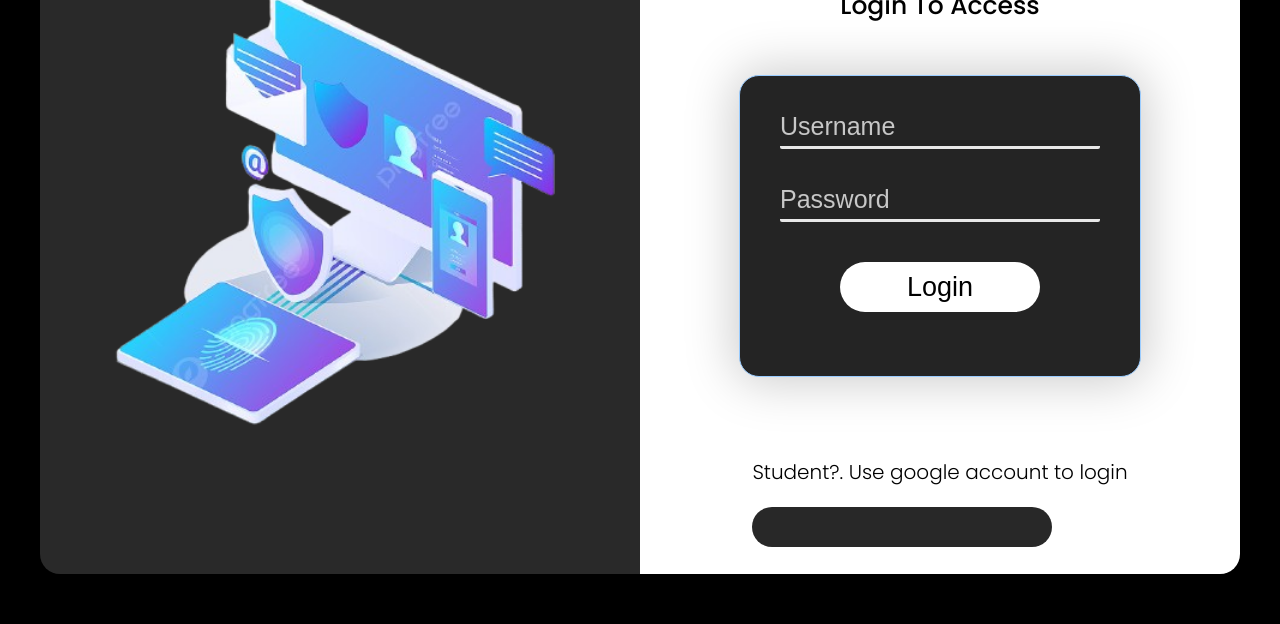
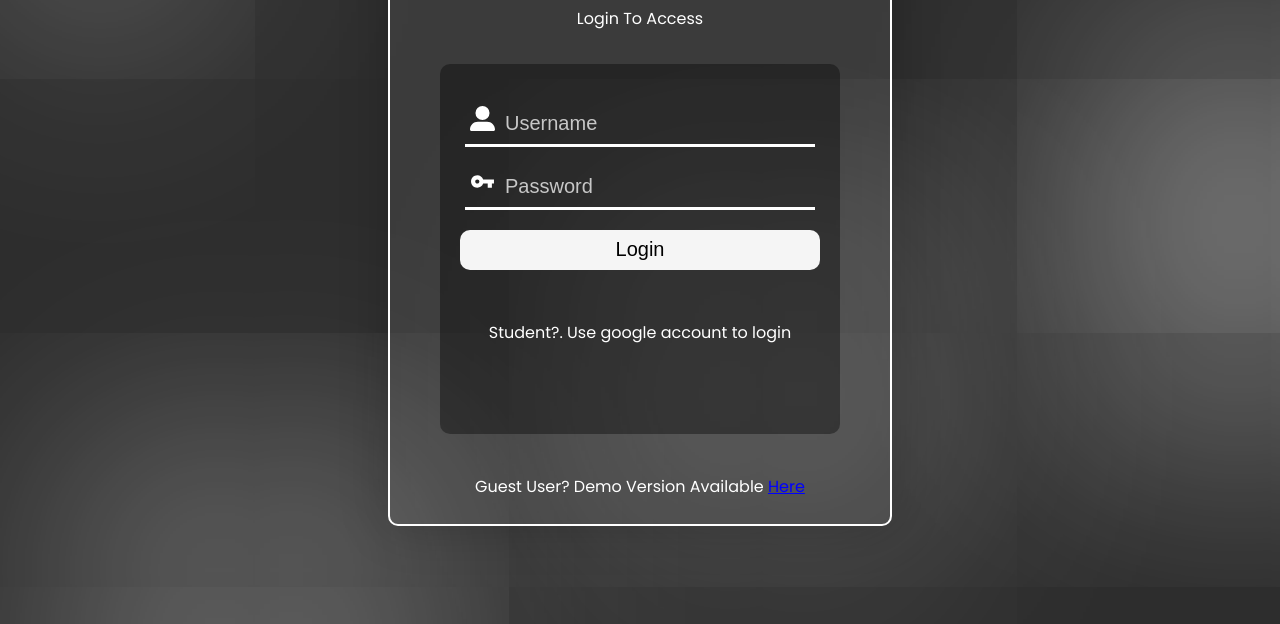
Before and after one commit to monesh66/campsplanner-frontend, a React app: page /login in a window 1280 px wide. Shown: the part 176-800 px from the top of the page. Built offline with nearby package versions, Linux system fonts and the light colour scheme; a web font is replaced by a local one.

Commit message:
redesigned login page

```diff
--- a/src/component/dashboard/dashboard.css
+++ b/src/component/dashboard/dashboard.css
@@ -55,9 +55,9 @@
     width: 300px;
     /* border-right: solid 2px black; */
     background: white;
-    border-radius: 10px;
-    border-top-right-radius: 0px;
-    border-bottom-right-radius: 0px;
+    border-radius: 5px;
+    border-top-right-radius: 5px;
+    border-bottom-right-radius: 5px;
     box-shadow: 0px 0px 20px 1px rgba(0, 0, 0, 0.250);
 
 }
--- a/src/component/dashboard/dashboard.js
+++ b/src/component/dashboard/dashboard.js
@@ -87,8 +87,8 @@ const Dashboard = ({ url }) => {
         className='skl3'
         baseColor="#d6d6d6a9"
         highlightColor="#f6f6f6"
-        width={380}
-        height={200} />;
+        width={300}
+        height={150} />;
 
     const sk4 = <Skeleton
         className='skl4'
@@ -198,7 +198,7 @@ const Dashboard = ({ url }) => {
                 ])
             }, 500);
         }
-    }, [compMount])
+    }, )
 
     // number animation
     useEffect(() => {
--- a/src/component/login/login.css
+++ b/src/component/login/login.css
@@ -1,72 +1,86 @@
 body{
-    /* background-color: rgb(57, 189, 189); */
-    background-color: black;
+    background-color: rgb(45, 45, 45);
+    overflow: hidden;
 }
 .login{
-    width:1200px;
-    height: 700px;
-    border-radius: 20px;
-    box-shadow: 0px 0px 50px 5px rgba(0, 0, 0, 0.203);
+    height: 100vh;
+    width: 100vw;
     display: flex;
+    justify-content: center;
+    align-items: center;
     color: black;
 }
-.login > div{
-    width: 600px;
-    height: 700px;
+.login .loginbox{
+    color: white;
+    border: solid 2px white;
+    width: 500px;
+    height: 600px;
+    background-color: rgba(255, 255, 255, 0.068);
+    border-radius: 10px;
+    box-shadow: 0px 0px 50px 1px rgba(0, 0, 0, 0.2);
 }
-.login .left{
-    border-top-left-radius: 20px;
-    border-bottom-left-radius: 20px;
-    /* background-color: rgb(0, 128, 255); */
-    background-color: rgb(41, 41, 41);
-}
-.login .right{
-    border-top-right-radius: 20px;
-    border-bottom-right-radius: 20px;
-    background-color: rgb(255, 255, 255);
-    font-family: "Poppins", serif;
-    font-weight: 100;
-    font-style: normal;
+.login .loginbox .title{
+    margin-top: 10px;
+    height: 100px;
+    width: 100%;
     display: flex;
     flex-direction: column;
     align-items: center;
     justify-content: center;
-
 }
-.login .right .box{
-    width: 550px;
-    height: 650px;
+.login .loginbox .title h1{
+    font-family: "Poppins", serif;
+}
+.login .loginbox .title p{
+    margin-top: 20px;
+    font-family: "Poppins", serif;
+}
+.login .loginbox .body{
+    width: 100%;
+    height: 500px;
     display: flex;
     flex-direction: column;
     align-items: center;
 }
-.login .right .box > p{
-    font-size: 25px;
-    font-weight: 500;
-    margin-top: 40px;
-}
-.login .inputBox{
-    width: 400px;
-    height: 300px;
-    border-radius: 20px;
-    border: solid 1px rgb(154, 204, 255);
-    box-shadow: 0px 0px 50px 5px rgba(0, 0, 0, 0.203);
-    /* background: rgb(190, 222, 255); */
-    background-color: rgb(36, 36, 36);
-    margin-top: 50px;
+.login .loginbox .body .inputbox{
+    width: 80%;
+    height: 370px;
+    margin-top: 30px;
+    border-radius: 10px;
     display: flex;
     flex-direction: column;
     align-items: center;
+    justify-content: center;
+    background-color: rgba(0, 0, 0, 0.371);
+    position: relative;
 }
-.login .inputBox input{
-    width: 80%;
+.login .loginbox .body .inputbox .usericon{
+    position: absolute;
+    top: 40px;
+    left: 30px;
+    font-size: 25px;
+    color: white;
+    text-shadow: 0 0 10px white
+}
+.login .loginbox .body .inputbox .passicon{
+    position: absolute;
+    top: 103px;
+    left: 30px;
+    font-size: 25px;
+    color: white;
+}
+.login .loginbox .body .inputbox input{
+    width: calc(90% - 50px);
+    padding-left: 40px;
     height: 40px;
-    border-radius: 2px;
-    border-bottom: solid rgb(232, 232, 232) 3px;
-    margin-top: 30px;
-    font-size: 25px;
     background-color: transparent;
-    color: white;
+    border-bottom: solid 3px white;
+    font-size: 20px;
+    color: whitesmoke;
+    margin-bottom: 20px;
+}
+.login .loginbox .body .inputbox input:hover{
+    border-bottom: solid 3px green;
 }
 input:focus {
     outline: none;
@@ -75,90 +89,127 @@ input:focus {
 input::placeholder {
     color: rgb(199, 199, 199);
 }
-.login .inputBox input:hover{
-    border-bottom: 3px solid green;
+.login .loginbox .body .inputbox button{
+    width: 90%;
+    height: 40px;
+    background-color: whitesmoke;
+    border-radius: 10px;
+    font-size: 20px;
+}
+.login .loginbox .body .inputbox button:hover{
+    background-color: black;
+    color: white;
+    transition: 200ms;
+    cursor: pointer;
+}
+.login .Gauth{
+    margin-top: 50px;
+}
+.login .googletext{
+    color: white;
+    margin-bottom: 10px;
+}
+.login .demo{
+    margin-top: 40px;
+}
+.login .here{
+    color: blue;
+    cursor: pointer;
+    text-decoration: underline;
 }
 
-.login .inputBox button{
-    width: 200px;
-    height: 50px;
-    border-radius: 50px;
-    margin-top: 40px;
-    font-size: 27px;
-    background-color: rgb(255, 255, 255);
+.login .bg1{
+    position: absolute;
+    width: 0px;
+    height: 0px;
+    top: 100px;
+    left: 100px;
+    box-shadow: 0px 0px 1000px 100px rgba(255, 255, 255, 0.4);
+    z-index: -1;
 }
-.login .inputBox button:hover{
-    width: 210px;
-    height: 55px;
-    background-color: rgb(5, 5, 5);
-    color: white;
-    transition: 200ms;
+.login .bg2{
+    position: absolute;
+    width: 0px;
+    height: 0px;
+    top: 50%;
+    left: 100%;
+    box-shadow: 0px 0px 1000px 200px rgba(255, 255, 255, 0.4);
+    z-index: -1;
 }
-.login .Gauth{
-    margin-top: 80px;
+.login .bg3{
+    position: absolute;
+    width: 0px;
+    height: 0px;
+    top: 100%;
+    left: 20%;
+    box-shadow: 0px 0px 1000px 200px rgba(255, 255, 255, 0.3);
+    z-index: -1;
 }
-.login .left{
-    display: flex;
-    flex-direction: column;
-    align-items: center;
-    justify-content: center;
+.login .bg4{
+    position: absolute;
+    width: 0px;
+    height: 0px;
+    top: 70%;
+    left: 60%;
+    box-shadow: 0px 0px 1000px 200px rgba(255, 255, 255, 0.2);
+    z-index: -1;
 }
-.login .left .loginimg{
-    height: 600px;
-}
-.login .google *{
-    background: rgb(40, 40, 40);
-    color: white;
-    border-radius: 100px;
 
-}
-.login .google{
-    width: 300px;
-    border-radius: 100px;
-}
-.login .google span{
-    font-size: 20px;
-}
-.login .google svg{
-    height: 25px;
-}
-.login .googletext{
-    color: black;
-    font-weight: 300;
-    margin-bottom: 20px;
-    font-size: 20px;
-}
+
+
+
+
+
+
 .notification{
     position: absolute;
     top: 20px;
-    left: calc(50vw - 400px);
+    right: 0;
     width: 800px;
     height: 70px;
-    border-right: solid 5px rgb(255, 0, 0);
+    border-right: solid 5px rgb(255, 255, 255);
     display: flex;
     justify-content: center;
     align-items: center;
     border-radius: 5px;
-    background-color: rgb(197, 87, 87);
+    background-color: rgb(0, 0, 0);
     animation: shake 0.5s ease-in-out;
+    box-shadow: 0px 0px 20px 1px rgba(0, 0, 0, 0.4);
+
+}
+@keyframes barload{
+    0%{width: 0px;}
+    100%{width: 100%;}
+}
+.notification::after{
+    content: "";
+    position: absolute;
+    bottom: -3px;
+    left: 0;
+    width: 0px;
+    height: 3px;
+    background-color: red;
+    z-index: -1;
+    animation: barload 5s ease-out 0.5s 1;
 }
 @keyframes shake{
-    0% {left: calc(50vw - 400px);}
-    10%, 30%, 50%, 70%, 90% { left: calc(50vw - 400px - 20px);}
-    20%, 40%, 60%, 80% { left: calc(50vw - 400px + 20px);}
-    100% {left: calc(50vw - 400px); }
+    0% {right: 0; opacity: 1;}
+    10%, 30%, 50%, 70%, 90% { right: -20px;}
+    20%, 40%, 60%, 80% { right: 20px;}
+    100% {right: 0; opacity: 1;}
 }
 .notification .msg{
     font-size: 25px;
-    color: rgb(15, 0, 0);
+    color: rgb(255, 255, 255);
     width: 730px;
     height: 70px;
     display: flex;
     align-items: center;
     justify-content: center;
-    font-weight: 700;
+    font-weight: 400;
 }
 .notification .close{
+    color: white;
     position: relative;
     right: 0;
     font-size: 30px;
--- a/src/component/login/login.js
+++ b/src/component/login/login.js
@@ -2,6 +2,8 @@ import './login.css';
 import { GoogleOAuthProvider, GoogleLogin } from '@react-oauth/google'
 import { jwtDecode } from 'jwt-decode';
 import login from '../img/login.png';
+import { RiKeyFill } from "react-icons/ri";
+import { FaUserLarge } from "react-icons/fa6";
 import { useEffect, useState } from 'react';
 import { PiSpinnerBold } from "react-icons/pi";
 import { useNavigate } from "react-router-dom";
@@ -68,7 +70,7 @@ const Login = ({ url }) => {
                         console.log(response.data)
                         navigate("/dashboard");
                     }
-                    else{
+                    else {
                         setmsg(response.data.msg);
                         setShowMSG(1);
                         setIsAuth(-1);
@@ -86,13 +88,21 @@ const Login = ({ url }) => {
         setTimeout(() => {
             checkAuth();
         }, 1000);
-    }, )
+    }, [navigate, url])
+
+    useEffect(()=>{
+        if(showMSG === 1){
+            setTimeout(() => {
+                setShowMSG(0);
+            }, 5500);
+        }
+    },[showMSG])
 
     //handle submit
     const handleSubmit = async (username, password) => {
         if (!username || !password) {
-            console.log("Username and password are required!");
-            setmsg("Username and password are required!")
+            console.log("Username and password is required!");
+            setmsg("Username and password is required!");
             setShowMSG(1);
             return;
         }
@@ -140,33 +150,35 @@ const Login = ({ url }) => {
                 }
                 else {
                     return (
-                        <div>
+                        <div className='login'>
                             {showMSG ? (
                                 <div className="notification">
                                     <p className="msg">{msg}</p>
-                                    <FaXmark className='close' onClick={()=>{setShowMSG(0);}}/>
+                                    <FaXmark className='close' onClick={() => { setShowMSG(0); }} />
                                 </div>
                             ) : (
                                 <div></div>
                             )}
-
-                            <div className="login">
-                                <div className="left">
-                                    <img className='loginimg' src={login} alt="Login img" />
-                                </div>
-                                <div className="right">
-                                    <div className="box">
+                            <div className="bg1"></div>
+                            <div className="bg2"></div>
+                            <div className="bg3"></div>
+                            <div className="bg4"></div>
+                            <div className="loginbox">
+                                <div className="title">
                                     <h1>Campus Schedule Planner</h1>
                                     <p>Login To Access</p>
-                                        <div className="inputBox">
+                                </div>
+                                <div className="body">
+                                    <div className="inputbox">
                                         <input type="text" name='username' id='username' placeholder='Username' />
+                                        <div className="usericon"><FaUserLarge /></div>
                                         <input type="text" name='password' id='password' placeholder='Password' />
+                                        <div className="passicon"><RiKeyFill /></div>
                                         <button onClick={() => {
                                             const username = document.getElementById('username').value;
                                             const password = document.getElementById('password').value;
                                             handleSubmit(username, password);
                                         }}>Login</button>
-                                        </div>
                                         <div className="Gauth">
                                             <GoogleOAuthProvider clientId="885814271546-1bd3vgp6bjfcfn61rao4v2pqfju8is10.apps.googleusercontent.com">
                                                 <p className='googletext'>Student?. Use google account to login</p>
@@ -178,6 +190,10 @@ const Login = ({ url }) => {
                                                 </div>
                                             </GoogleOAuthProvider>
                                         </div>
+                                    </div>
+
+                                    <div className="demo">
+                                        <p>Guest User? Demo Version Available <span className='here'>Here</span></p>
                                     </div>
                                 </div>
                             </div>
```
Also changed, not shown: src/component/img/background.jpg (added). Lines whose indentation alone changed are shown as unchanged.
